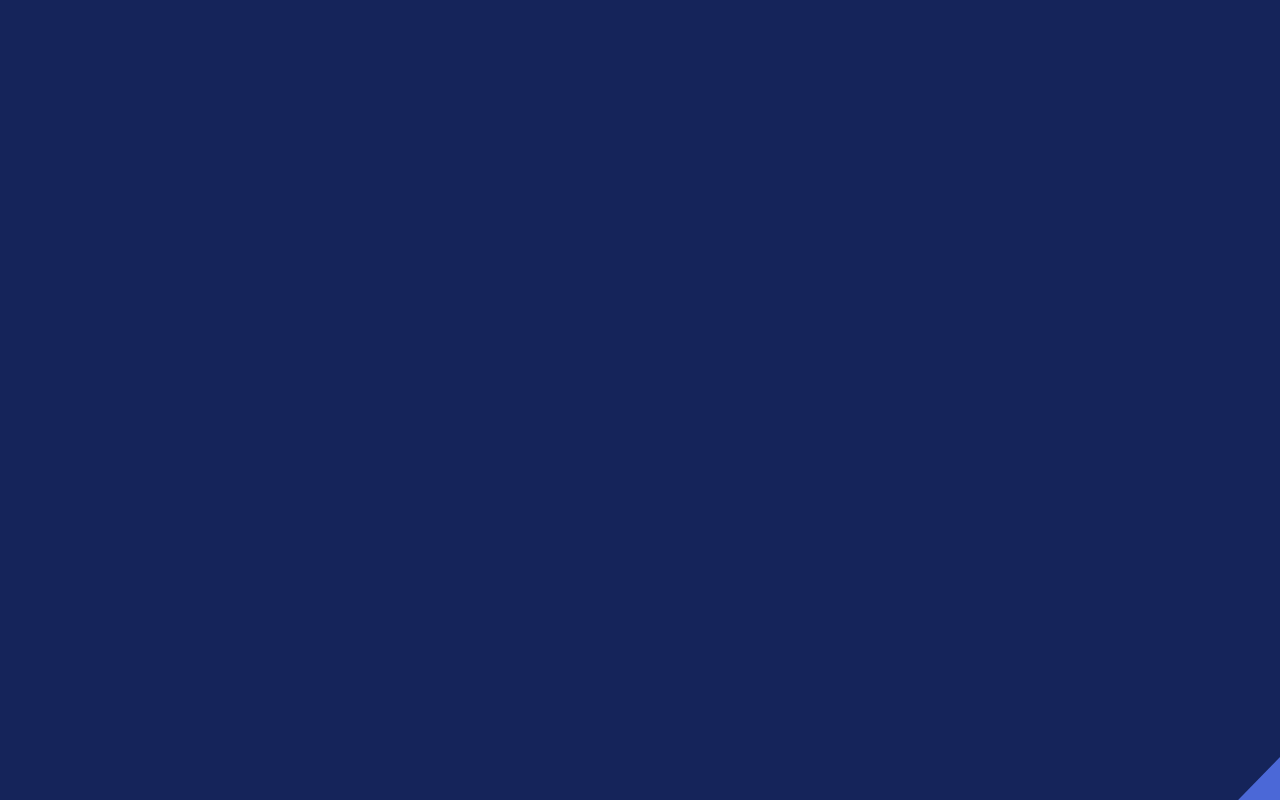
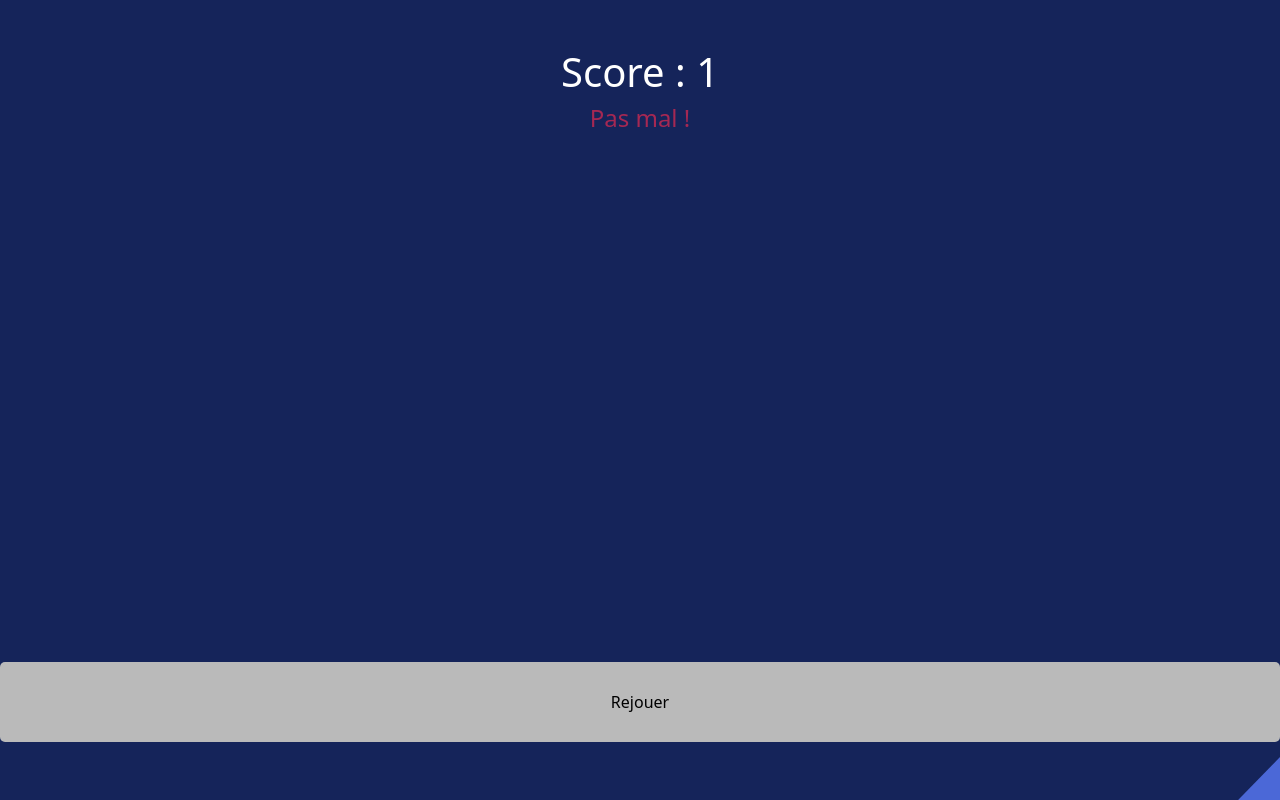
Before and after one commit to jwheatp/cyril-projet-paris-musees, a Vue app in the folder client/: page /score/1 in a window 1280 px wide. Before the commit this address had no page. Built offline with nearby package versions, Linux system fonts and the light colour scheme.

Commit message:
update : add ScoreView

```diff
--- a/client/src/router/index.js
+++ b/client/src/router/index.js
@@ -1,5 +1,7 @@
 import { createRouter, createWebHistory } from "vue-router";
 import HomeView from "@/views/HomeView.vue";
+import GameView from "@/views/GameView.vue";
+import ScoreView from "@/views/ScoreView.vue";
 
 const router = createRouter({
 	history: createWebHistory(import.meta.env.BASE_URL),
@@ -15,7 +17,15 @@ const router = createRouter({
 			// route level code-splitting
 			// this generates a separate chunk (About.[hash].js) for this route
 			// which is lazy-loaded when the route is visited.
-			component: () => import("@/views/GameView.vue"),
+			component: GameView,
+		},
+		{
+			path: "/score/:score",
+			name: "score",
+			// route level code-splitting
+			// this generates a separate chunk (About.[hash].js) for this route
+			// which is lazy-loaded when the route is visited.
+			component: ScoreView,
 		},
 	],
 });
--- /dev/null
+++ b/client/src/views/ScoreView.vue
@@ -0,0 +1,72 @@
+<template>
+	<section class="d-flex flex-column justify-content-between">
+		<div class="mt-5">
+			<h1 class="text-center">Score : {{ score }}</h1>
+			<h2 class="infosScore text-center h4">{{ message }}</h2>
+		</div>
+		<router-link to="/game" class="mb-5">
+			<button class="scoreBtn">Rejouer</button>
+		</router-link>
+	</section>
+</template>
+
+<script>
+export default {
+	data() {
+		return {
+			score: undefined,
+			message: null,
+		};
+	},
+	created() {
+		this.score = this.$route.params.score;
+	},
+	mounted() {
+		this.scoreMessage();
+	},
+	methods: {
+		scoreMessage() {
+			const infosScore = document.querySelector(".infosScore");
+			if (0 < this.score && this.score < 5) {
+				this.message = "Pas mal !";
+				infosScore.classList.add("infosScore-bad");
+			} else if (5 <= this.score && this.score < 10) {
+				this.message = "Bravo !";
+				infosScore.classList.add("infosScore-medium");
+			} else if (this.score == 10) {
+				this.message = "Excellent !";
+				infosScore.classList.add("infosScore-good");
+			}
+		},
+	},
+};
+</script>
+
+<style scoped lang="scss">
+$goodScore: #0aa607;
+$mediumScore: orange;
+$badScore: #a52853;
+
+section {
+	height: 100vh;
+
+	.infosScore-bad {
+		color: $badScore;
+	}
+	.infosScore-medium {
+		color: $mediumScore;
+	}
+	.infosScore-good {
+		color: $goodScore;
+	}
+
+	.scoreBtn {
+		background-color: #bababa;
+		border: none;
+		border-radius: 5px;
+		margin: 10px 0;
+		width: 100%;
+		height: 80px;
+	}
+}
+</style>
```
